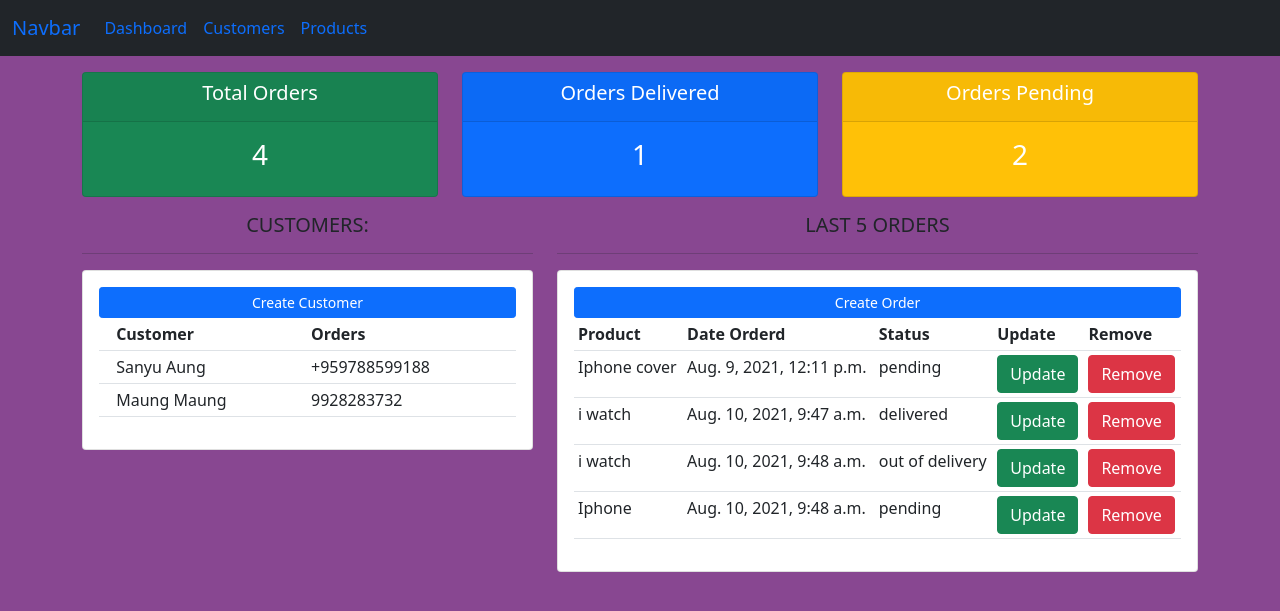
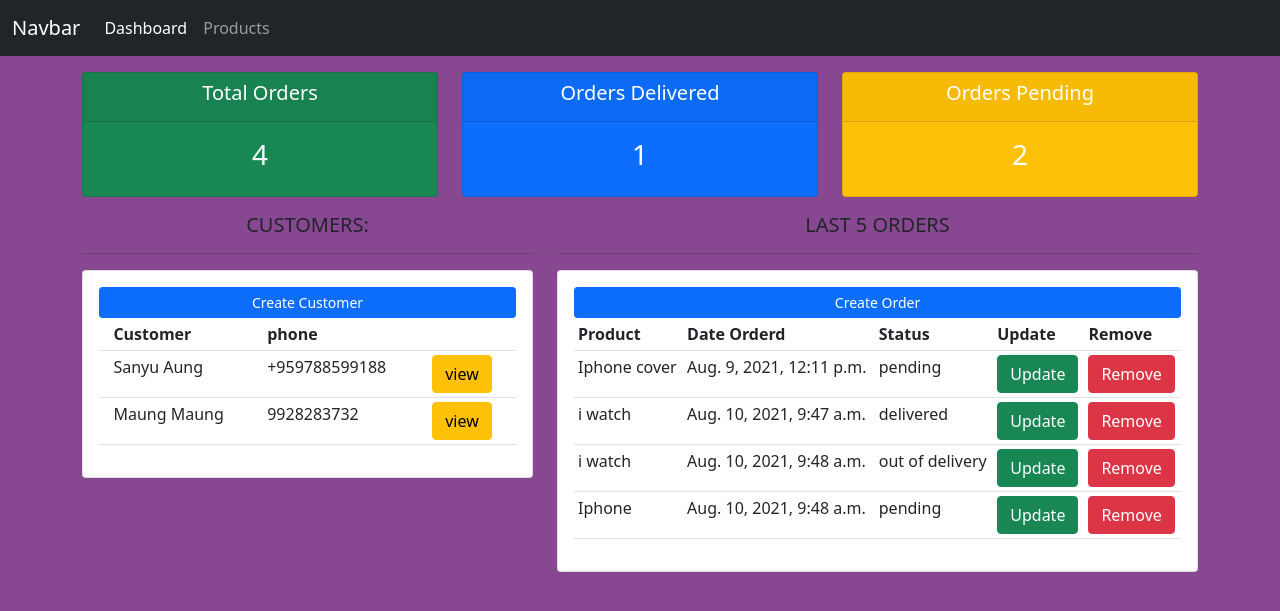
Before and after one commit to Sanyuaung/Django, a Django app: page / in a window 1280 px wide. Shown: the top 611 px of the page. Run offline with Django 3.2, Linux system fonts and the light colour scheme; data comes from the database, SQL or seed files in the repository.

Commit message:
lesson 10

```diff
--- a/accounts/templates/accounts/components/navbar.html
+++ b/accounts/templates/accounts/components/navbar.html
@@ -1,4 +1,4 @@
-<nav class="navbar navbar-expand-lg navbar-info bg-dark">
+<nav class="navbar navbar-expand-lg navbar-dark bg-dark">
     <div class="container-fluid">
         <a class="navbar-brand" href="#">Navbar</a>
         <button class="navbar-toggler" type="button" data-bs-toggle="collapse" data-bs-target="#navbarNav" aria-controls="navbarNav" aria-expanded="false" aria-label="Toggle navigation">
@@ -7,13 +7,10 @@
         <div class="collapse navbar-collapse" id="navbarNav">
         <ul class="navbar-nav">
             <li class="nav-item">
-            <a class="nav-link active" aria-current="page" href="#">Dashboard</a>
+            <a class="nav-link active" aria-current="page" href="{% url 'dashboard' %}">Dashboard</a>
             </li>
             <li class="nav-item">
-            <a class="nav-link" href="#">Customers</a>
-            </li>
-            <li class="nav-item">
-            <a class="nav-link" href="#">Products</a>
+            <a class="nav-link" href="{% url 'products' %}">Products</a>
             </li>
         </ul>
         </div>
--- a/accounts/templates/accounts/dashboard.html
+++ b/accounts/templates/accounts/dashboard.html
@@ -51,15 +51,18 @@
 				<tr>
 					<th></th>
 					<th>Customer</th>
-					<th>Orders</th>
+					<th>phone</th>
+					<th></th>
 				</tr>
 				{% for customer in customers %}
 				<tr>
 					<td></td>
 					<td>{{customer.name}}</td>
 					<td>{{customer.phone}}</td>
+					<td> <a href="{% url 'customers.show' customer.id %}" class="btn btn-warning">view</a> </td>
 				</tr>
 				{% endfor %}
+
 			</table>
 		</div>
 	</div>
@@ -81,11 +84,10 @@
 					<td>{{order.product.name}}</td>
 					<td>{{order.created_at}}</td>
 					<td>{{order.status}}</td>
-					<td><a href="" class="btn btn-success">Update</a></td>
-					<td><a href="" class="btn btn-danger">Remove</a></td>
+					<td> <a href="" class="btn btn-success">Update</a> </td>
+					<td> <a href="" class="btn btn-danger">Remove</a> </td>
 				</tr>
 				{% endfor %}
-
 			</table>
 		</div>
 	</div>
--- a/accounts/urls.py
+++ b/accounts/urls.py
@@ -2,8 +2,9 @@ from django.contrib import admin
 from django.urls import path
 from . import views;
 
+
 urlpatterns = [
-    path('', views.dashboard),
-    path('customers/<int:id>',views.customers),
-    path('products/',views.products),
+    path('',views.dashboard,name='dashboard'),
+    path('customers/<int:id>',views.customers,name='customers.show'),
+    path('products/',views.products,name='products'),
 ]
```
